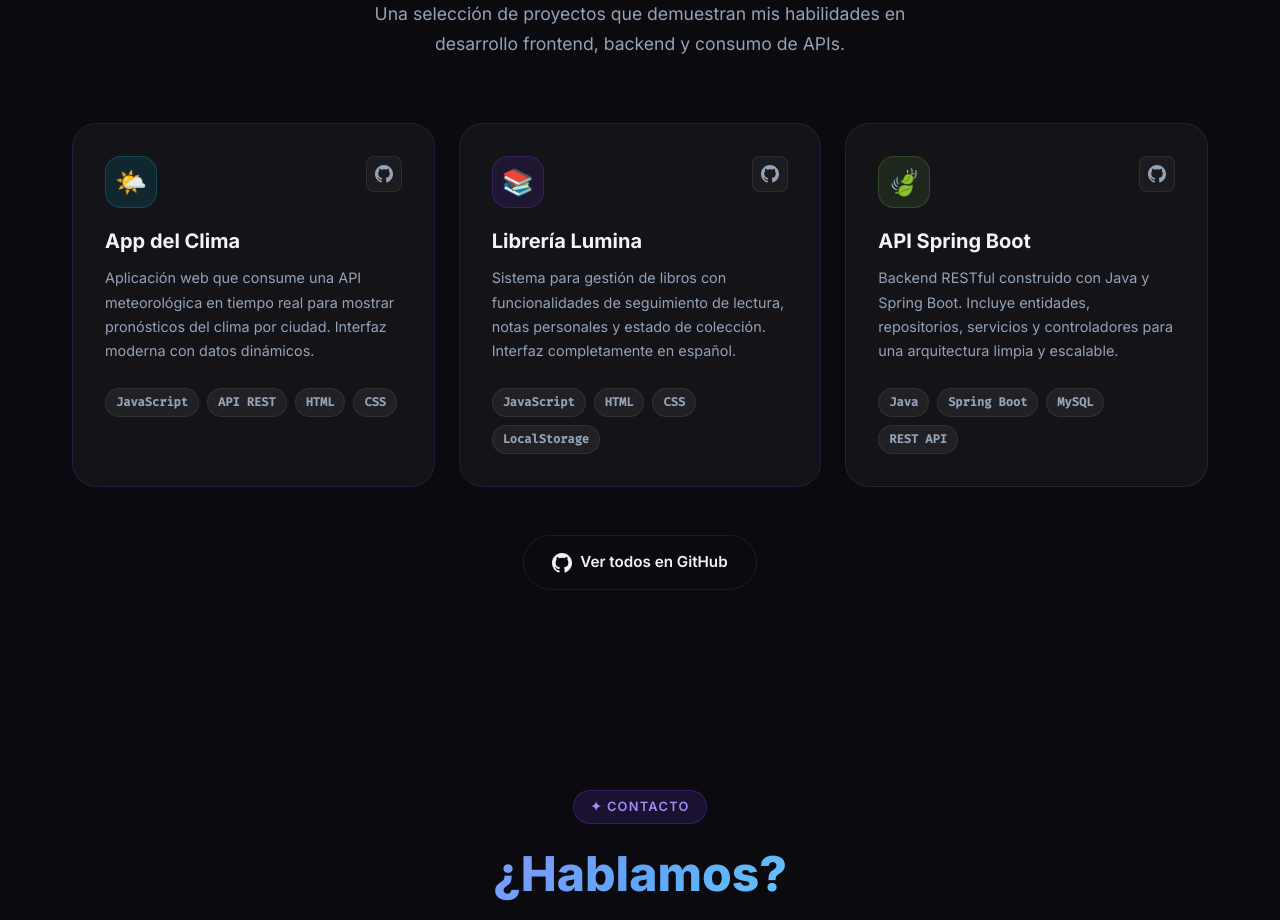
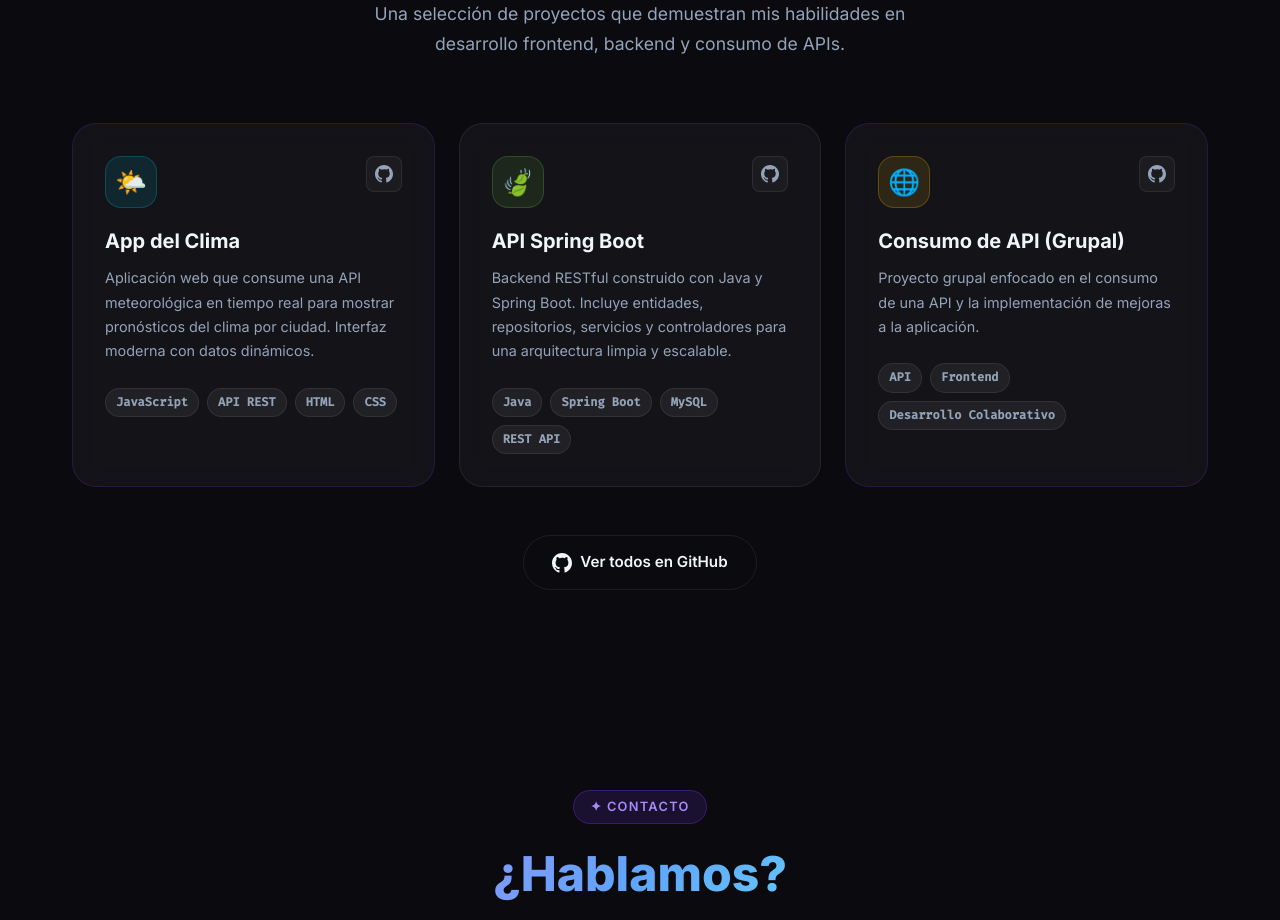
Before and after one commit to ronaldgaravito/Portafolio, a React (Vite) app: page / in a window 1280 px wide. Shown: the part 2880-3800 px from the top of the page. Built offline with nearby package versions, Linux system fonts and the light colour scheme.

Commit message:
"Cambio en links de git hup "

```diff
--- a/src/components/Projects.jsx
+++ b/src/components/Projects.jsx
@@ -9,31 +9,31 @@ const projects = [
     tags: ['JavaScript', 'API REST', 'HTML', 'CSS'],
     emoji: '🌤️',
     color: '#06b6d4',
-    github: 'https://github.com/ronaldgaravito',
+    github: 'https://github.com/ronaldgaravito/App-clima.git',
     demo: null,
     featured: true,
   },
   {
     id: 2,
-    title: 'Librería Lumina',
-    description: 'Sistema para gestión de libros con funcionalidades de seguimiento de lectura, notas personales y estado de colección. Interfaz completamente en español.',
-    tags: ['JavaScript', 'HTML', 'CSS', 'LocalStorage'],
-    emoji: '📚',
-    color: '#7c3aed',
-    github: 'https://github.com/ronaldgaravito',
-    demo: null,
-    featured: true,
-  },
-  {
-    id: 3,
     title: 'API Spring Boot',
     description: 'Backend RESTful construido con Java y Spring Boot. Incluye entidades, repositorios, servicios y controladores para una arquitectura limpia y escalable.',
     tags: ['Java', 'Spring Boot', 'MySQL', 'REST API'],
     emoji: '🍃',
     color: '#6db33f',
-    github: 'https://github.com/ronaldgaravito',
+    github: 'https://github.com/ronaldgaravito/inventory-system.git',
     demo: null,
     featured: false,
+  },
+  {
+    id: 3,
+    title: 'Consumo de API (Grupal)',
+    description: 'Proyecto grupal enfocado en el consumo de una API y la implementación de mejoras a la aplicación.',
+    tags: ['API', 'Frontend', 'Desarrollo Colaborativo'],
+    emoji: '🌐',
+    color: '#eab308',
+    github: 'https://github.com/Proyecto-en-grupo/ing-proyecto-.git',
+    demo: null,
+    featured: true,
   },
 ];
 
```
